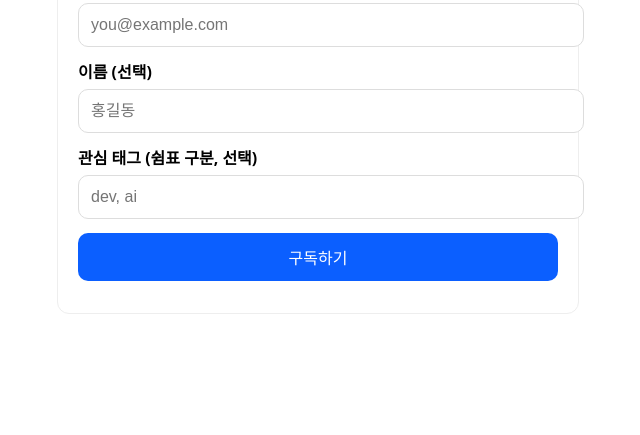
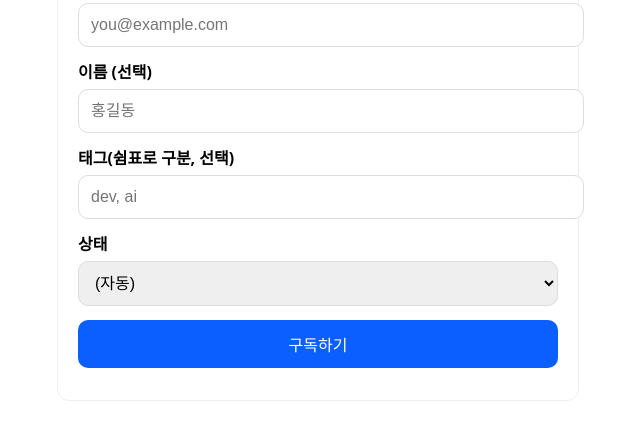
Before and after one commit to karnelll/newsletter-site, a plain HTML site: page index.html in a window 1280 px wide. Shown: the part 155-590 px from the top of the page, without its empty margins (322-962 px from the left). Drawn offline with Linux system fonts and the light colour scheme.

Commit message:
Update index.html

```diff
--- a/index.html
+++ b/index.html
@@ -8,7 +8,7 @@
     body{font-family:system-ui,-apple-system,'Apple SD Gothic Neo',Malgun Gothic,sans-serif;padding:24px}
     .card{max-width:480px;margin:0 auto;padding:20px;border:1px solid #eee;border-radius:12px}
     label{display:block;font-weight:600;margin:12px 0 6px}
-    input,button{width:100%;padding:12px;border:1px solid #ddd;border-radius:10px;font-size:16px}
+    input,select,button{width:100%;padding:12px;border:1px solid #ddd;border-radius:10px;font-size:16px}
     button{background:#0b5fff;color:#fff;border:none;cursor:pointer;margin-top:14px}
     .msg{margin-top:12px;font-size:14px}.msg.error{color:#b00020}.msg.ok{color:#0b7f2a}
     .hp{position:absolute;left:-10000px;top:auto;width:1px;height:1px;overflow:hidden}
@@ -27,8 +27,19 @@
       <label for="name">이름 (선택)</label>
       <input id="name" name="name" type="text" placeholder="홍길동"/>
 
-      <label for="tags">관심 태그 (쉼표 구분, 선택)</label>
+      <!-- 시트의 Tags 컬럼 -->
+      <label for="tags">태그(쉼표로 구분, 선택)</label>
       <input id="tags" name="tags" type="text" placeholder="dev, ai"/>
+
+      <!-- 시트의 Status 컬럼 -->
+      <label for="status">상태</label>
+      <select id="status" name="status">
+        <option value="">(자동)</option>
+        <option value="Active">Active</option>
+        <option value="Test">Test</option>
+        <option value="Pending">Pending</option>
+        <option value="Unsubscribed">Unsubscribed</option>
+      </select>
 
       <button type="submit">구독하기</button>
       <div id="msg" class="msg"></div>
@@ -50,9 +61,11 @@
         email: form.email.value.trim(),
         name:  form.name.value.trim(),
         tags:  form.tags.value.trim(),
+        status: form.status.value.trim(),      // ← 추가
         website: form.website ? form.website.value.trim() : "" // honeypot
       };
 
+      // 1차(클라이언트) 검증
       if (data.website) { msg.className='msg error'; msg.textContent='봇 의심 요청입니다.'; return; }
       if (!isEmail(data.email)) { msg.className='msg error'; msg.textContent='이메일 형식을 확인해 주세요.'; return; }
 
```
